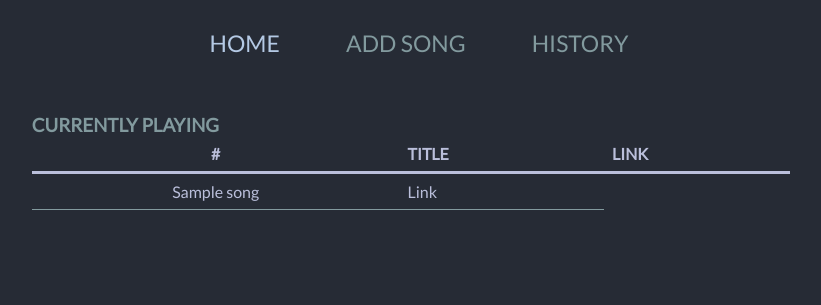
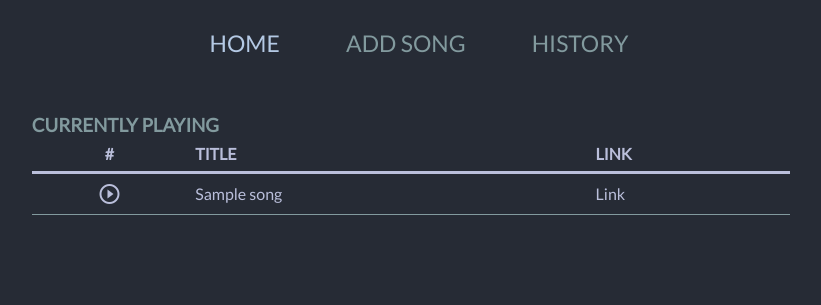
Before and after one commit to amirsahabi/djesaac, a Flask app: template app/templates/home.html in a window 1280 px wide. Shown: the top 305 px of the page, without its empty margins (229-1050 px from the left). Run offline with Flask 2, Linux system fonts and the light colour scheme; the template is opened without the code that fills it: most values are stand-ins (such as "Sample title", 1, 10 or a date in 2020).

Commit message:
Fixed issue #11

```diff
--- a/app/templates/home.html
+++ b/app/templates/home.html
@@ -19,7 +19,7 @@
     $(document).ready(function(){
         $(".play_stop").click(function(){
             $(this).text(function(i, v){
-                return v === 'play_circle_outline' ? 'pause_circle_outline' : 'play_circle_outline'
+                return v === 'pause_circle_outline' ? 'play_circle_outline' : 'pause_circle_outline'
             });
         });
     });
@@ -36,6 +36,10 @@
         {% if songs|length != 0 %}
             {% for i in range(1)%}
                 {% if musicIsPlaying %}
+                    <td>
+                        <i class="material-icons"><span class='play_stop' onclick="startStop()">pause_circle_outline</span></i>
+                    </td>
+                {% else %}
                     <td>
                         <i class="material-icons"><span class='play_stop' onclick="startStop()">play_circle_outline</span></i>
                     </td>
```
